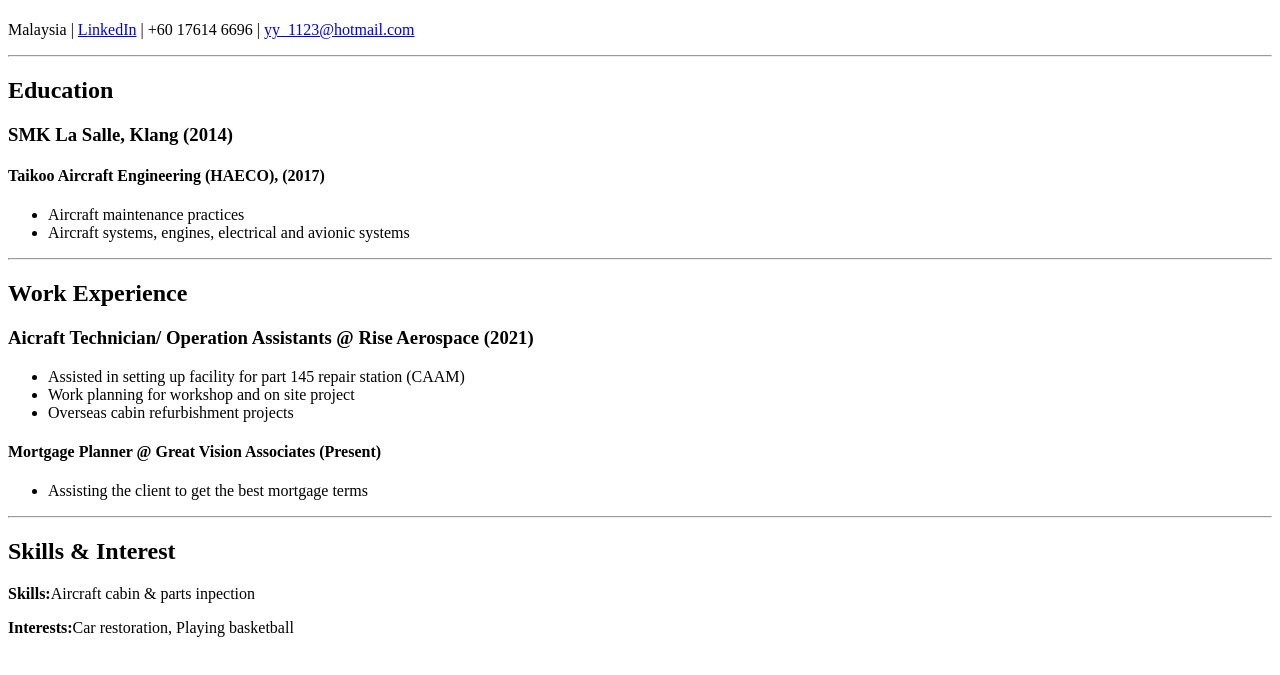
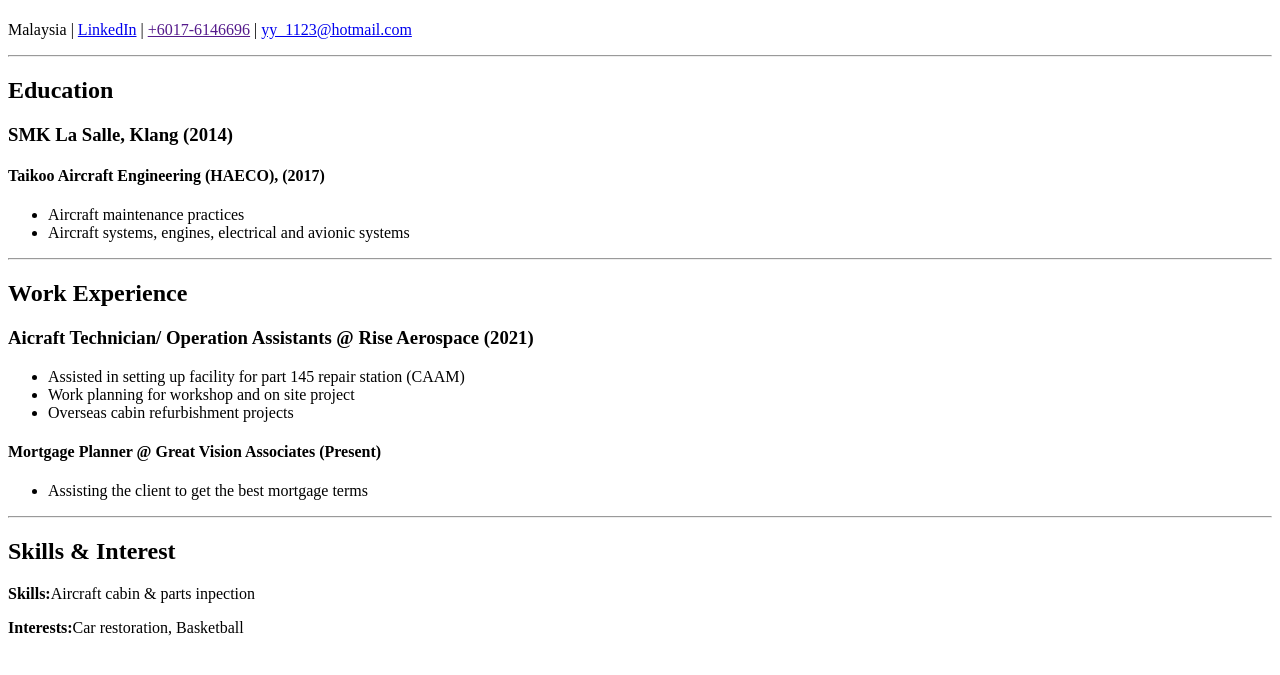
Before and after one commit to Adrian-YongKeng/1-Resume, a plain HTML site: page index.html in a window 1280 px wide. Shown: the part 59-734 px from the top of the page. Drawn offline with Linux system fonts and the light colour scheme.

Commit message:
index.html

```diff
--- a/index.html
+++ b/index.html
@@ -8,7 +8,7 @@
 <body>
  <h1>Yeoh Yong Keng</h1>
  <p>Malaysia |
-   <a href="https://www.linkedin.com/in/yeoh-yong-keng/">LinkedIn</a> | +60 17614 6696 |
+   <a href="https://www.linkedin.com/in/yeoh-yong-keng/">LinkedIn</a> | <a href=""https://wa.me/60176146696" target="_blank">+6017-6146696</a> |
    <a href="mailto:yy_1123@hotmail.com">yy_1123@hotmail.com</a>
  </p>
 
@@ -37,7 +37,7 @@
  <hr/>
  <h2>Skills & Interest</h2>
  <p><b>Skills:</b>Aircraft cabin & parts inpection</p>
- <p><b>Interests:</b>Car restoration, Playing basketball</p>
+ <p><b>Interests:</b>Car restoration, Basketball</p>
 </body>
 
 </html>
```
